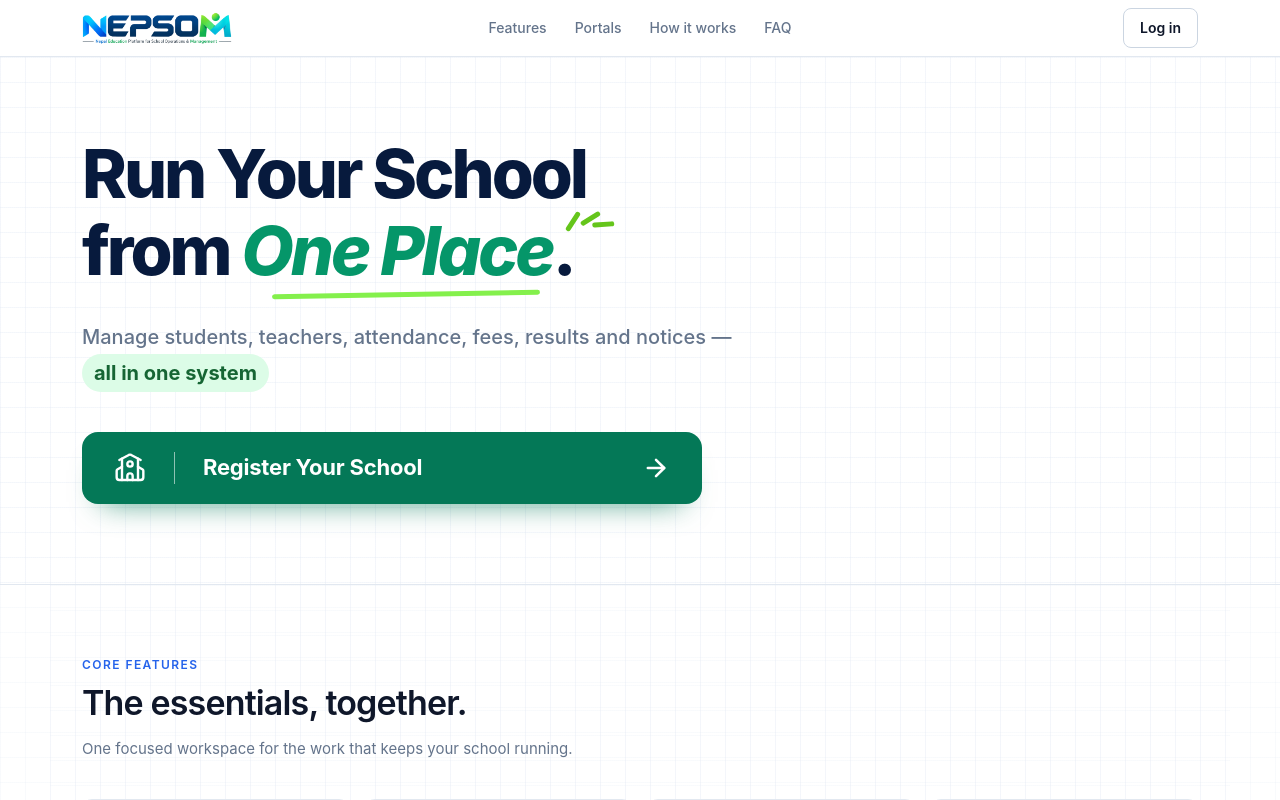
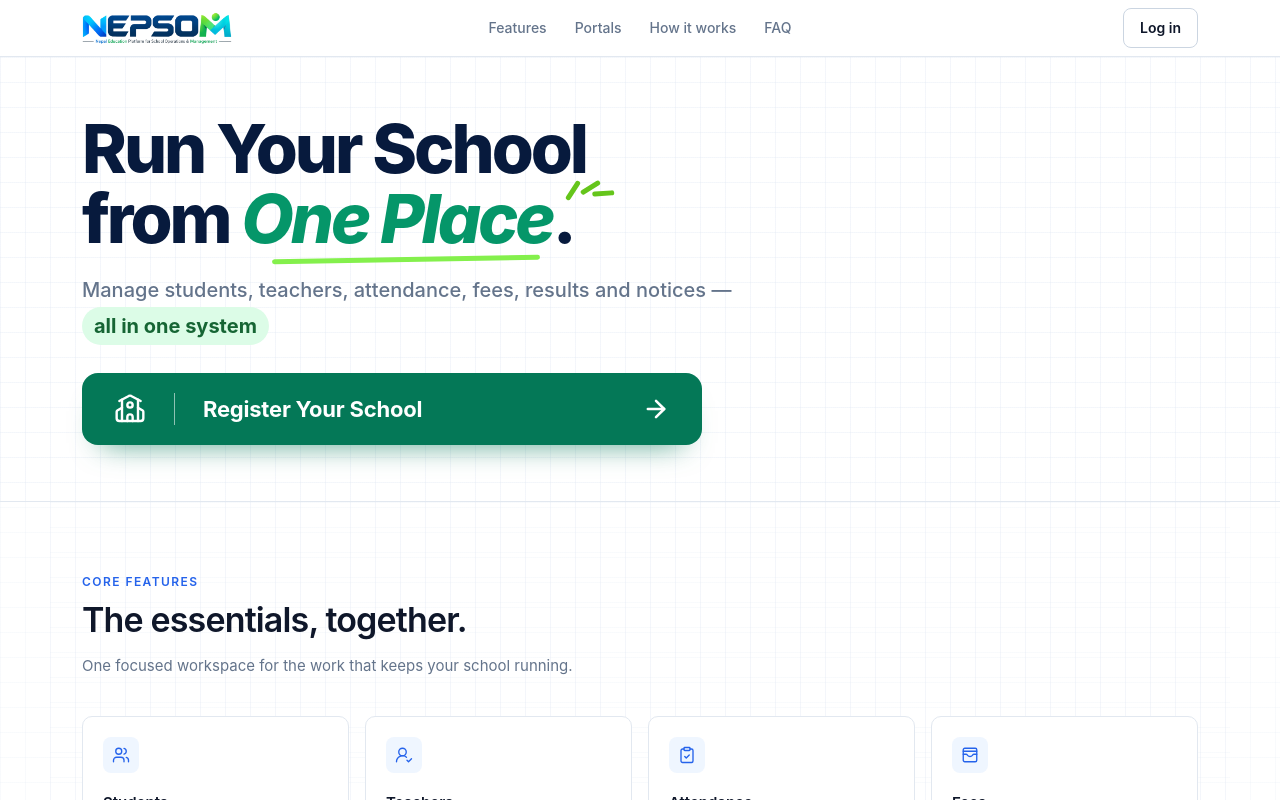
Before and after one commit to basantathapa7495/snap-main, a Next.js app: page / in a window 1280 px wide. Shown: the top 800 px of the page. Built offline with nearby package versions, Linux system fonts and the light colour scheme.

Commit message:
Compact landing hero spacing

```diff
--- a/app/page.tsx
+++ b/app/page.tsx
@@ -118,14 +118,14 @@ export default function HomePage() {
 
       <main id="main-content" tabIndex={-1} className={styles.gridBackground}>
         <section aria-labelledby="hero-heading" className="border-b border-[#E2E8F0]">
-          <div className={`${container} flex flex-col items-start py-12 text-left sm:py-16 lg:py-20`}>
+          <div className={`${container} flex flex-col items-start py-8 text-left sm:py-12 lg:py-14`}>
             <div className="w-full max-w-[920px]">
               <h1
                 id="hero-heading"
-                className="text-[42px] font-extrabold leading-[1.08] tracking-[-0.045em] text-[#071A3D] sm:text-[56px] lg:text-[68px]"
+                className="text-[42px] font-extrabold leading-[1.03] tracking-[-0.045em] text-[#071A3D] sm:text-[56px] lg:text-[68px]"
               >
                 <span className="block">Run Your School</span>
-                <span className="mt-1 block">
+                <span className="block">
                   from{' '}
                   <span className={styles.heroAccent}>
                     One Place
@@ -135,7 +135,7 @@ export default function HomePage() {
                 </span>
               </h1>
 
-              <p className="mt-8 max-w-[760px] text-[17px] font-medium leading-[1.7] text-[#64748B] sm:text-[20px]">
+              <p className="mt-5 max-w-[760px] text-[17px] font-medium leading-[1.7] text-[#64748B] sm:text-[20px]">
                 Manage students, teachers, attendance, fees, results and notices —{' '}
                 <span className="inline-block rounded-full bg-[#DCFCE7] px-3 py-0.5 font-bold text-[#166534]">
                   all in one system
@@ -145,7 +145,7 @@ export default function HomePage() {
               <Link
                 href="/auth/signup"
                 prefetch={false}
-                className={`${styles.heroCta} mt-10 flex min-h-16 w-full max-w-[620px] items-center justify-center rounded-2xl bg-[#047857] px-5 text-white transition-colors hover:bg-[#065F46] sm:min-h-[72px] sm:px-8`}
+                className={`${styles.heroCta} mt-7 flex min-h-16 w-full max-w-[620px] items-center justify-center rounded-2xl bg-[#047857] px-5 text-white transition-colors hover:bg-[#065F46] sm:min-h-[72px] sm:px-8`}
               >
                 <School className="h-7 w-7 shrink-0 sm:h-8 sm:w-8" strokeWidth={1.8} aria-hidden="true" />
                 <span aria-hidden="true" className="mx-5 h-8 w-px bg-white/55 sm:mx-7" />
```
